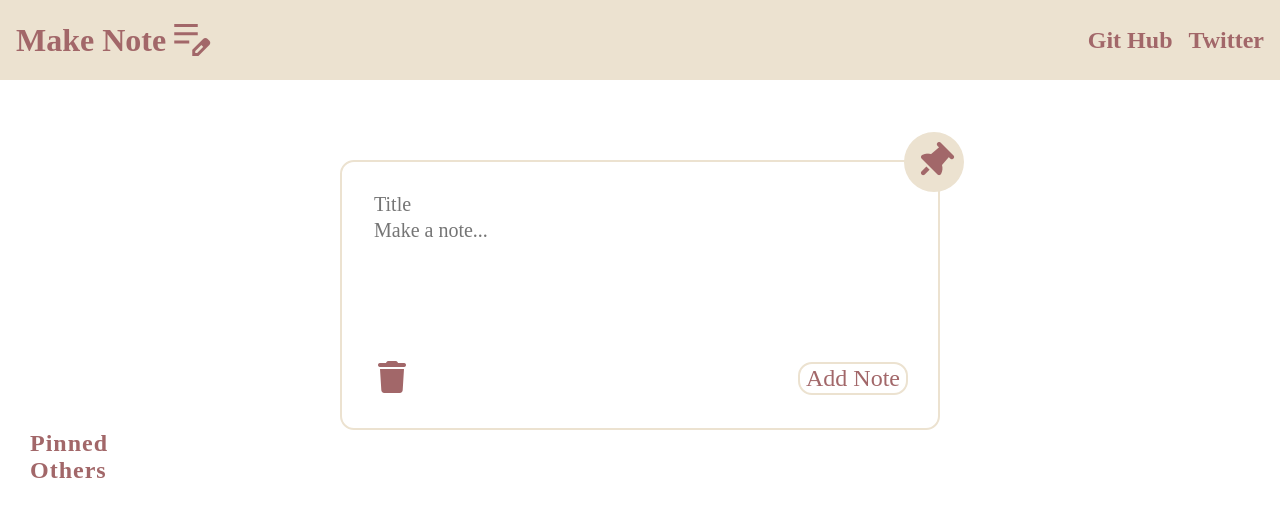
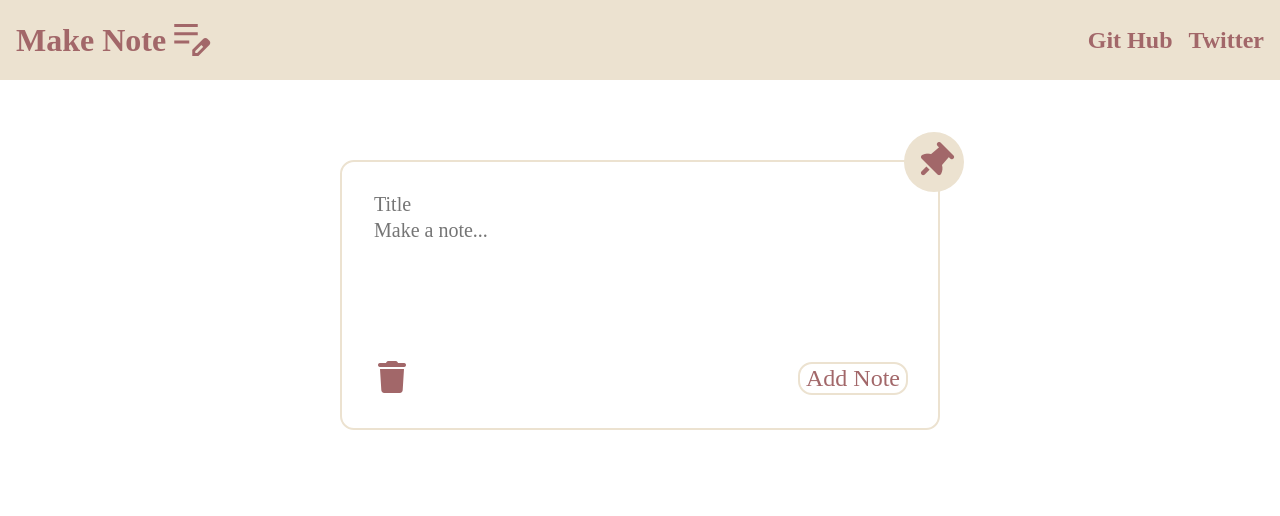
Before and after one commit to mishti169/react-makenote-mishti, a React (Create React App) app: page / in a window 1280 px wide. Shown: the top 516 px of the page. Built offline with nearby package versions, Linux system fonts and the light colour scheme; a web font is replaced by a local one.

Commit message:
conditional rendering for notelist

```diff
--- a/src/App.js
+++ b/src/App.js
@@ -13,8 +13,12 @@ function App() {
 			<Header />
 			<div className='mainContainer letterSpacing'>
 				<TakeNote />
-				<NoteList title='Pinned' notes={pinnedNotes} id='pinned' />
-				<NoteList title='Others' notes={othersNotes} id='others' />
+				{!!pinnedNotes.length && (
+					<NoteList title='Pinned' notes={pinnedNotes} id='pinned' />
+				)}
+				{!!othersNotes.length && (
+					<NoteList title='Others' notes={othersNotes} id='others' />
+				)}
 			</div>
 		</div>
 	);
```
